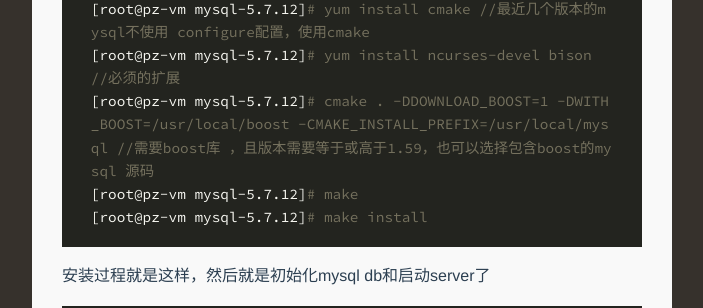
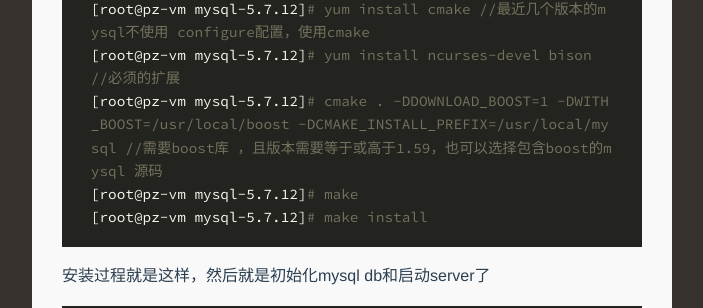
Before and after one commit to pz9042/pz9042.github.io, a Jekyll site: the page built from _posts/2017-01-05-mysql-5.7-install.html, in a window 1280 px wide. Shown: the part 350-658 px from the top of the page, without its empty margins (288-991 px from the left). Built offline with Jekyll 4.4.1, drawn with Linux system fonts in a browser that asks for light colours.

Commit message:
Update 2017-01-05-mysql-5.7-install.html
安装参数错误

```diff
--- a/_posts/2017-01-05-mysql-5.7-install.html
+++ b/_posts/2017-01-05-mysql-5.7-install.html
@@ -17,7 +17,7 @@
 
 
 
-<pre class="prettyprint hljs-dark"><code class="language-bash hljs">[root@pz-vm src]<span class="hljs-comment"># yum install libaio &amp;&amp; yum install libaio-devel //在编译MySQL前，先安装libaio包，如此可使MySQL开启innodb_use_native_aio，如果在编译MySQL后，在安装libaio，该功能不会被启用，必须在编译前就安装</span><br>[root@pz-vm src]<span class="hljs-comment"># tar -zxvf mysql-5.7.12.tar.gz</span><br>[root@pz-vm mysql-5.7.12]<span class="hljs-comment"># cd mysql-5.7.12</span><br>[root@pz-vm mysql-5.7.12]<span class="hljs-comment"># yum install cmake //最近几个版本的mysql不使用 configure配置，使用cmake</span><br>[root@pz-vm mysql-5.7.12]<span class="hljs-comment"># yum install ncurses-devel bison //必须的扩展</span><br>[root@pz-vm mysql-5.7.12]<span class="hljs-comment"># cmake . -DDOWNLOAD_BOOST=1 -DWITH_BOOST=/usr/local/boost -CMAKE_INSTALL_PREFIX=/usr/local/mysql //需要boost库 ，且版本需要等于或高于1.59，也可以选择包含boost的mysql 源码</span><br>[root@pz-vm mysql-5.7.12]<span class="hljs-comment"># make</span><br>[root@pz-vm mysql-5.7.12]<span class="hljs-comment"># make install</span><br></code></pre>
+<pre class="prettyprint hljs-dark"><code class="language-bash hljs">[root@pz-vm src]<span class="hljs-comment"># yum install libaio &amp;&amp; yum install libaio-devel //在编译MySQL前，先安装libaio包，如此可使MySQL开启innodb_use_native_aio，如果在编译MySQL后，在安装libaio，该功能不会被启用，必须在编译前就安装</span><br>[root@pz-vm src]<span class="hljs-comment"># tar -zxvf mysql-5.7.12.tar.gz</span><br>[root@pz-vm mysql-5.7.12]<span class="hljs-comment"># cd mysql-5.7.12</span><br>[root@pz-vm mysql-5.7.12]<span class="hljs-comment"># yum install cmake //最近几个版本的mysql不使用 configure配置，使用cmake</span><br>[root@pz-vm mysql-5.7.12]<span class="hljs-comment"># yum install ncurses-devel bison //必须的扩展</span><br>[root@pz-vm mysql-5.7.12]<span class="hljs-comment"># cmake . -DDOWNLOAD_BOOST=1 -DWITH_BOOST=/usr/local/boost -DCMAKE_INSTALL_PREFIX=/usr/local/mysql //需要boost库 ，且版本需要等于或高于1.59，也可以选择包含boost的mysql 源码</span><br>[root@pz-vm mysql-5.7.12]<span class="hljs-comment"># make</span><br>[root@pz-vm mysql-5.7.12]<span class="hljs-comment"># make install</span><br></code></pre>
 
 <p>安装过程就是这样，然后就是初始化mysql db和启动server了</p>
 
```
